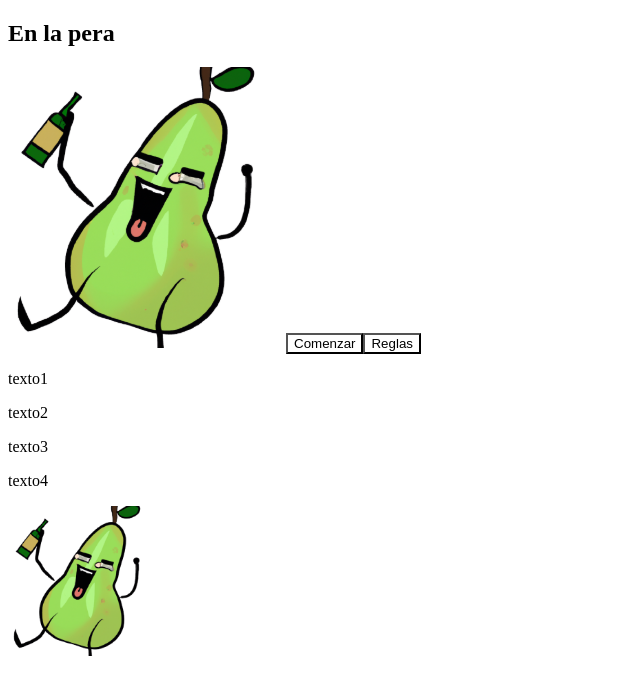
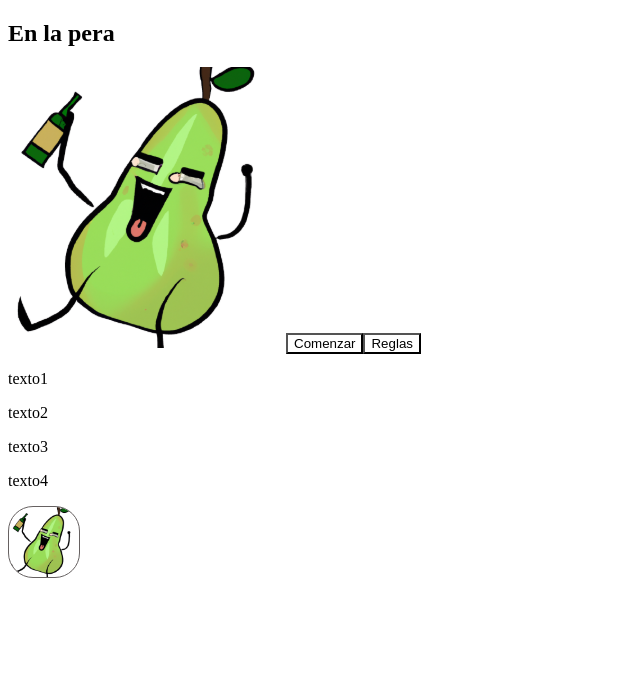
Before and after one commit to fernandoD91/EnLaPera, a React (Vite) app: page / in a window 1280 px wide. Shown: the top 694 px of the page, without its empty margins (0-640 px from the left). Built offline with nearby package versions, Linux system fonts and the light colour scheme.

Commit message:
change props

```diff
--- a/src/App.jsx
+++ b/src/App.jsx
@@ -10,7 +10,7 @@ function App() {
       <Home/>
       <Cards/>
       <Logo
-      size="home"
+      size="mini"
       />
      </div>
   )
--- a/src/componentes/atoms/Logo/index.jsx
+++ b/src/componentes/atoms/Logo/index.jsx
@@ -9,11 +9,11 @@ const Logo = (props
     <>
 
 
-        { <img
+        <img
             className={StyleLogo[props.size]}
             src='src\componentes\atoms\Logo\Logo.png'
-            alt={props.classLogo}/>
-        }
+            alt={props.size}/>
+
 
 
     </>
--- a/src/componentes/atoms/Logo/style.module.css
+++ b/src/componentes/atoms/Logo/style.module.css
@@ -1,16 +1,21 @@
-.card{
+.medium{
     width: 100px;
     height: 100px;
+    border: 0.5px solid rgb(170, 172, 56);
+    border-radius: 25px;
 }
 
-.home{
+.high{
 
 width: 150px;
 height: 150px;
-
+border: 0.5px solid rgb(85, 119, 78);
+border-radius: 25px;
 }
 
 .mini{
  width: 70px;
  height: 70px;
+ border: 0.5px solid rgb(102, 97, 97);
+border-radius: 25px;
 }
```
